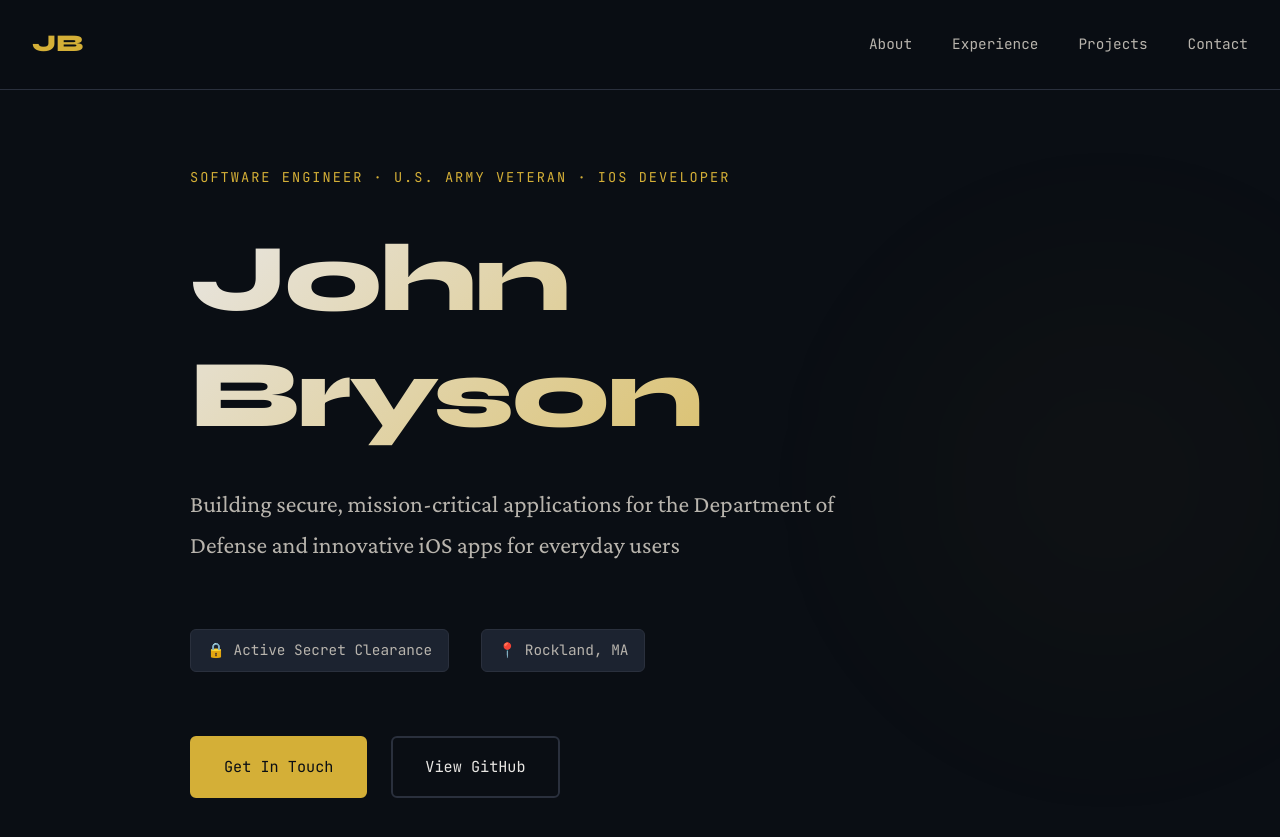
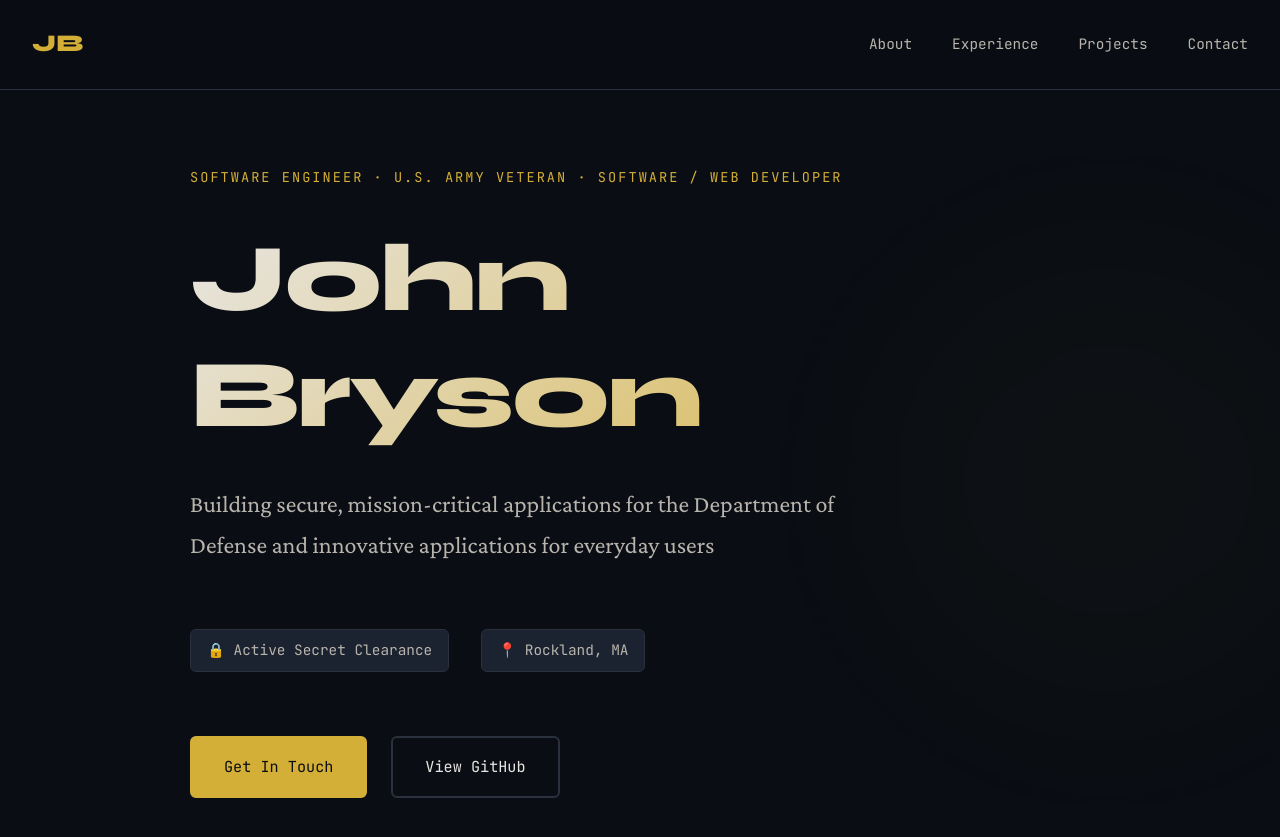
Before and after one commit to Jbryson88/ePortfolio, a Jekyll site: the page index.html, which Jekyll copies as it is, in a window 1280 px wide and 900 px high. Shown: the top 837 px of the window. Built offline with Jekyll 4.4.1, drawn with Linux system fonts in a browser that asks for light colours.

Commit message:
Update index.html

```diff
--- a/index.html
+++ b/index.html
@@ -805,12 +805,12 @@
     <!-- Hero Section -->
     <section class="hero">
         <div class="hero-content">
-            <div class="hero-label">Software Engineer · U.S. Army Veteran · iOS Developer</div>
+            <div class="hero-label">Software Engineer · U.S. Army Veteran · Software / Web Developer</div>
             <h1 class="hero-title">
                 John Bryson
             </h1>
             <p class="hero-subtitle">
-                Building secure, mission-critical applications for the Department of Defense and innovative iOS apps for everyday users
+                Building secure, mission-critical applications for the Department of Defense and innovative applications for everyday users
             </p>
             <div class="hero-meta">
                 <span class="clearance-badge">🔒 Active Secret Clearance</span>
```
